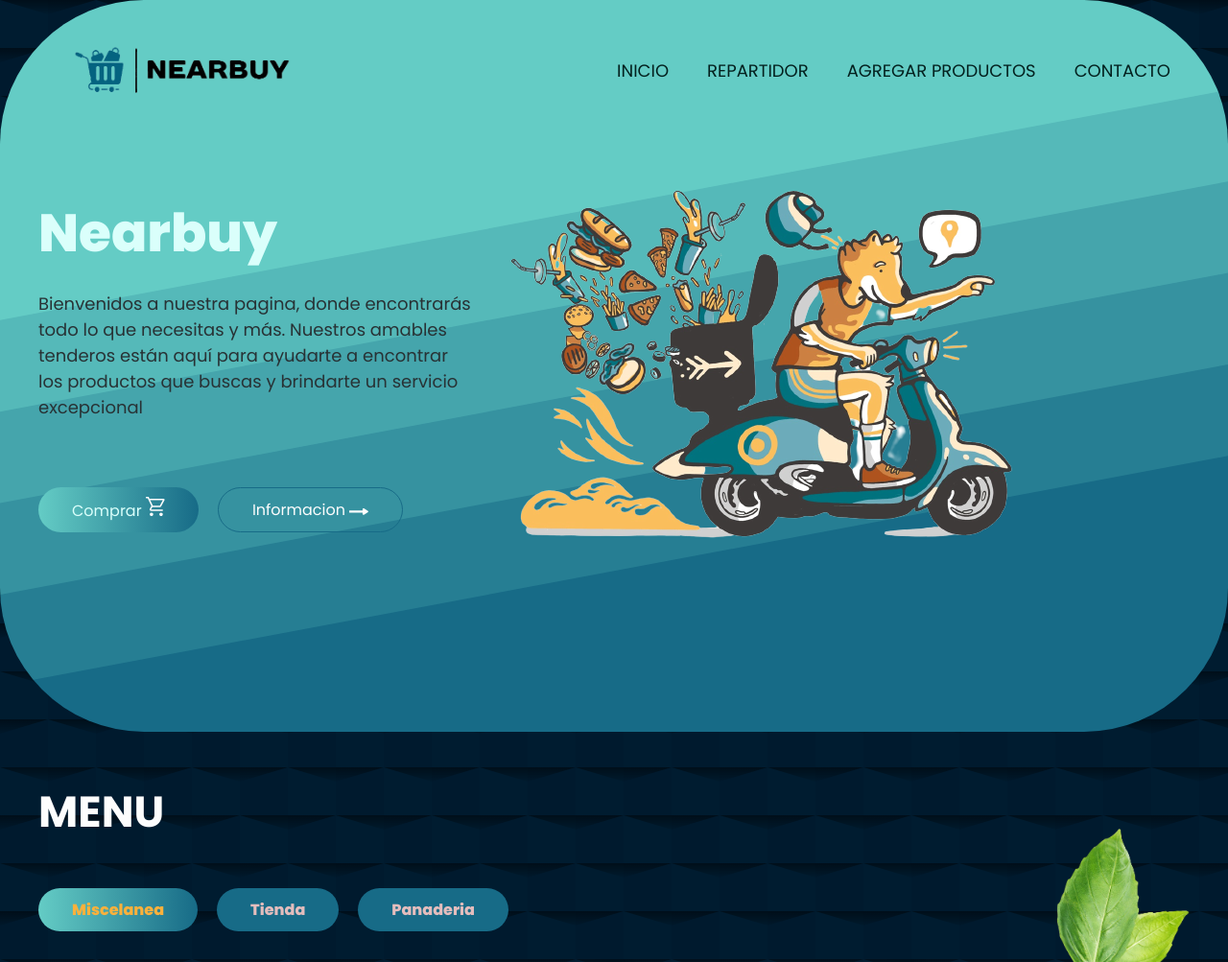
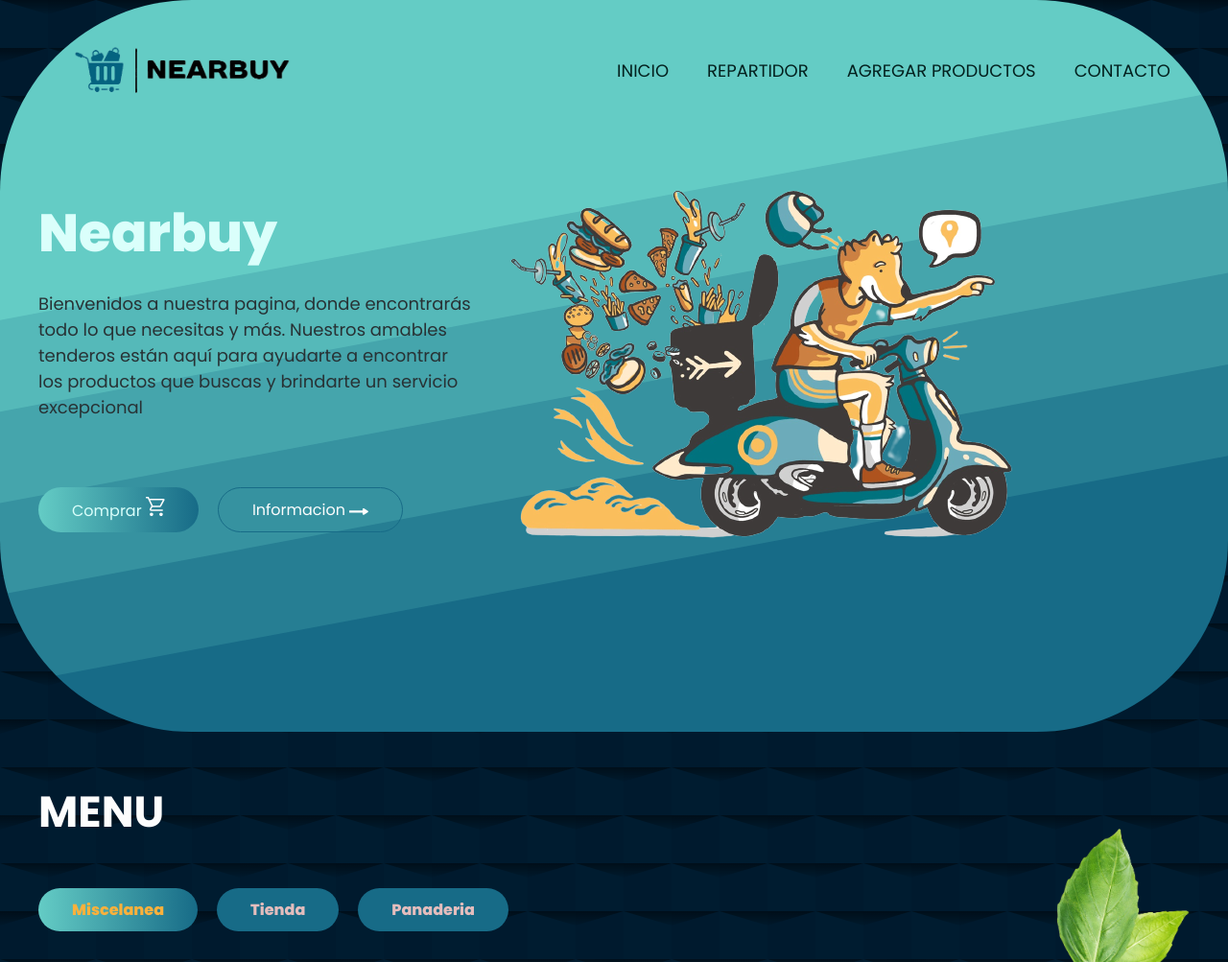
Before and after one commit to Destrowashere/NEABUY, a PHP site: page /productos.html in a window 1280 px wide. Shown: the top 1003 px of the page at 96% size. Run offline with PHP 8.4, Linux system fonts and the light colour scheme; grey boxes are pictures that could not be loaded.

Commit message:
Update stylej.css

```diff
--- a/stylej.css
+++ b/stylej.css
@@ -21,7 +21,7 @@ header{
       display: flex;
       justify-content: space-between;
       align-items: center;
-      border-radius: 150px;
+      border-radius: 200px;
 }
 
 .container{
```
